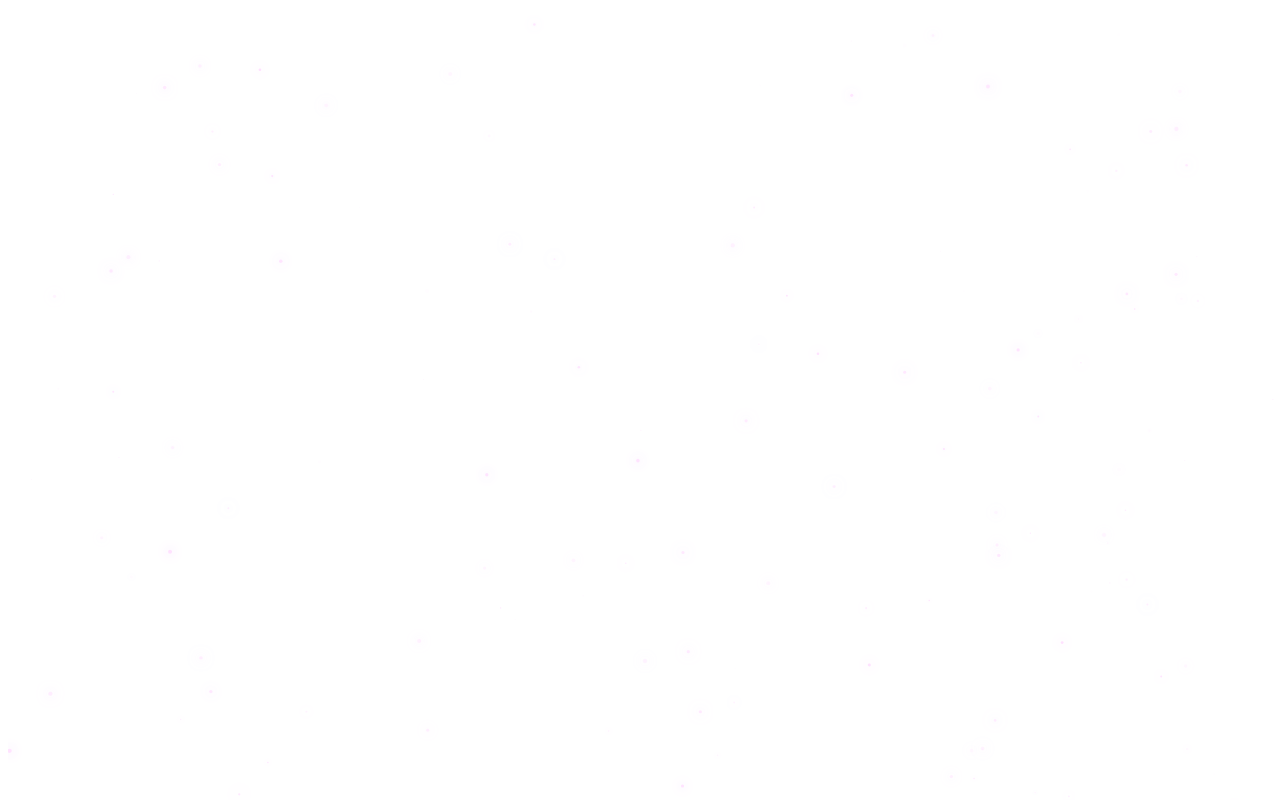
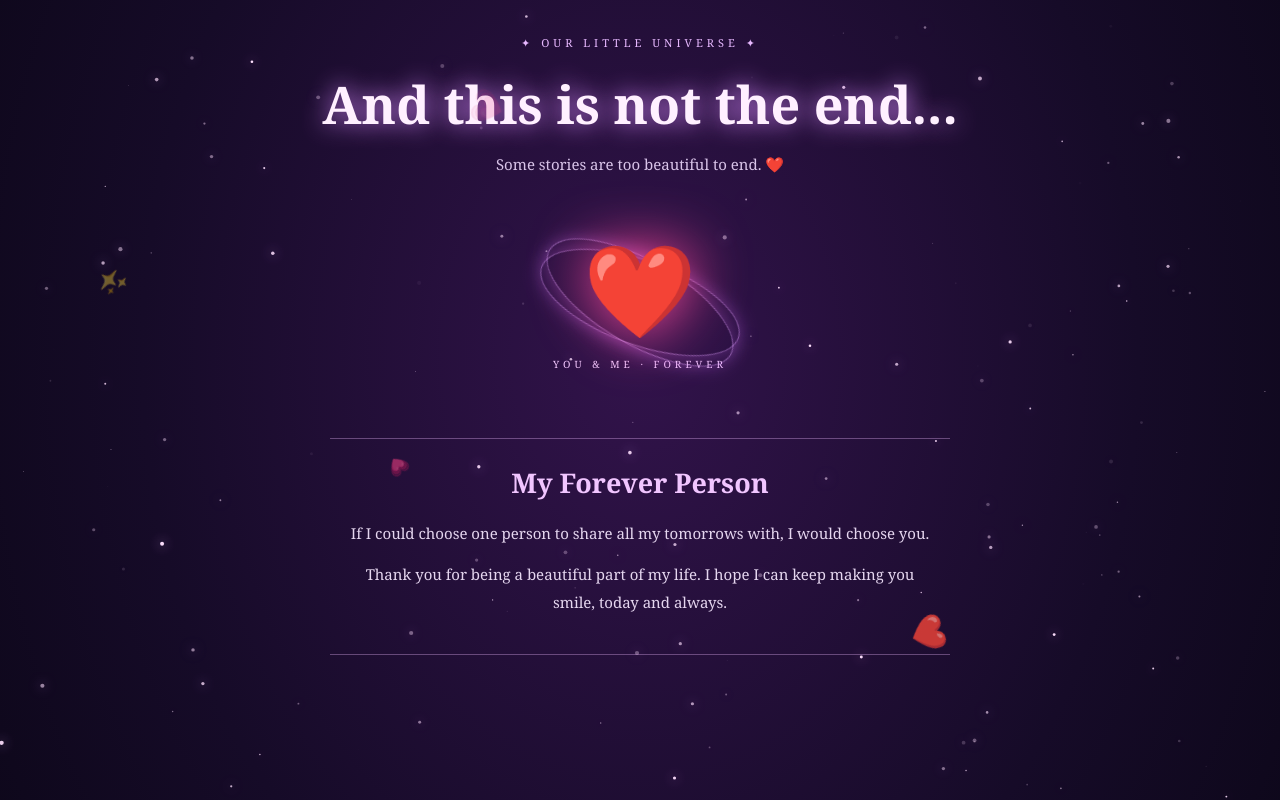
Before and after one commit to rifat014073-sudo/the-most-beautiful-chapter, a plain HTML site: page page6.html in a window 1280 px wide. Shown: the top 800 px of the page. Drawn offline with Linux system fonts and the light colour scheme.

Commit message:
Update final.css

```diff
--- a/final.css
+++ b/final.css
@@ -1,67 +1,250 @@
 
-const canvas = document.getElementById("stars");
-const ctx = canvas.getContext("2d");
+* {
+    margin: 0;
+    padding: 0;
+    box-sizing: border-box;
+}
 
-let stars = [];
+html {
+    scroll-behavior: smooth;
+}
 
-function resizeCanvas() {
-    canvas.width = window.innerWidth;
-    canvas.height = window.innerHeight;
+body {
+    min-height: 100vh;
+    overflow-x: hidden;
+    background:
+        radial-gradient(ellipse at 50% 30%, #32134b 0%, #160b28 55%, #080512 100%);
+    color: white;
+    font-family: Georgia, serif;
+}
 
-    stars = [];
+#stars {
+    position: fixed;
+    inset: 0;
+    width: 100%;
+    height: 100%;
+    z-index: 0;
+    pointer-events: none;
+}
 
-    for (let i = 0; i < 140; i++) {
-        stars.push({
-            x: Math.random() * canvas.width,
-            y: Math.random() * canvas.height,
-            radius: Math.random() * 1.8 + 0.3,
-            opacity: Math.random(),
-            speed: Math.random() * 0.015 + 0.003
-        });
+.container {
+    position: relative;
+    z-index: 1;
+    width: 100%;
+    max-width: 850px;
+    margin: auto;
+    padding: 35px 22px;
+    text-align: center;
+}
+
+.opening {
+    margin-bottom: 35px;
+    animation: fadeUp 2s ease both;
+}
+
+.top-label {
+    color: #e7b8ff;
+    font-size: 11px;
+    letter-spacing: 4px;
+    margin-bottom: 18px;
+}
+
+.opening h1 {
+    font-size: clamp(30px, 6vw, 52px);
+    color: #fff0ff;
+    text-shadow: 0 0 25px #d88aff;
+    margin-bottom: 12px;
+}
+
+.subtitle {
+    color: #d9c4e9;
+    font-size: 15px;
+    line-height: 1.8;
+}
+
+.galaxy-heart {
+    position: relative;
+    width: 220px;
+    height: 190px;
+    margin: 0 auto 35px;
+    display: flex;
+    flex-direction: column;
+    align-items: center;
+    justify-content: center;
+    animation: float 4s ease-in-out infinite;
+}
+
+.heart {
+    font-size: 80px;
+    filter: drop-shadow(0 0 25px #ff4b9b);
+    animation: heartbeat 1.5s infinite;
+    z-index: 2;
+}
+
+.galaxy-heart p {
+    color: #f4c9ff;
+    font-size: 10px;
+    letter-spacing: 4px;
+    margin-top: 15px;
+}
+
+.orbit {
+    position: absolute;
+    width: 210px;
+    height: 85px;
+    border: 1px solid rgba(224, 157, 255, 0.5);
+    border-radius: 50%;
+    box-shadow: 0 0 18px rgba(211, 113, 255, 0.3);
+}
+
+.orbit-one {
+    transform: rotate(35deg);
+    animation: rotate 9s linear infinite;
+}
+
+.orbit-two {
+    transform: rotate(-35deg);
+    animation: rotateReverse 12s linear infinite;
+}
+
+.love-message {
+    max-width: 620px;
+    margin: 0 auto 45px;
+    padding: 25px 20px;
+    border-top: 1px solid rgba(238, 187, 255, 0.35);
+    border-bottom: 1px solid rgba(238, 187, 255, 0.35);
+    animation: fadeUp 2s ease both;
+    animation-delay: 3s;
+    opacity: 0;
+    animation-fill-mode: forwards;
+}
+
+.love-message h2 {
+    color: #f1c5ff;
+    font-size: 27px;
+    margin-bottom: 18px;
+}
+
+.love-message p {
+    color: #e5d6ef;
+    font-size: 15px;
+    line-height: 1.9;
+    margin-bottom: 12px;
+}
+
+.final-question {
+    padding: 20px 15px;
+    animation: fadeUp 2s ease both;
+    animation-delay: 6s;
+    opacity: 0;
+    animation-fill-mode: forwards;
+}
+
+.final-question h2 {
+    color: #ffe1fa;
+    font-size: clamp(25px, 5vw, 38px);
+    line-height: 1.5;
+    text-shadow: 0 0 18px rgba(255, 135, 215, 0.5);
+    margin-bottom: 18px;
+}
+
+.final-question p {
+    color: #d9c4e9;
+    margin-bottom: 18px;
+    line-height: 1.8;
+}
+
+.final-question h3 {
+    color: white;
+    font-size: 23px;
+    margin-bottom: 22px;
+}
+
+.final-answer {
+    margin: 25px auto;
+    animation: glow 2s ease-in-out infinite alternate;
+}
+
+.final-answer h2 {
+    color: #ffb8e8;
+    font-size: clamp(25px, 5vw, 38px);
+    text-shadow: 0 0 20px #ff4bba;
+}
+
+.final-answer p {
+    color: #f2d9ef;
+    margin-top: 12px;
+}
+
+footer {
+    color: #a98bbd;
+    font-size: 10px;
+    letter-spacing: 4px;
+    margin-top: 35px;
+}
+
+.floating-heart {
+    position: fixed;
+    bottom: -30px;
+    color: #ff9bd9;
+    pointer-events: none;
+    z-index: 3;
+    animation: rise 5s linear forwards;
+}
+
+@keyframes fadeUp {
+    from {
+        opacity: 0;
+        transform: translateY(30px);
+    }
+    to {
+        opacity: 1;
+        transform: translateY(0);
     }
 }
 
-function animateStars() {
-    ctx.clearRect(0, 0, canvas.width, canvas.height);
-
-    stars.forEach(star => {
-        star.opacity += star.speed;
-
-        if (star.opacity > 1 || star.opacity < 0.15) {
-            star.speed *= -1;
-        }
-
-        ctx.beginPath();
-        ctx.arc(star.x, star.y, star.radius, 0, Math.PI * 2);
-        ctx.fillStyle = `rgba(255, 225, 255, ${star.opacity})`;
-        ctx.shadowBlur = 12;
-        ctx.shadowColor = "#e6aaff";
-        ctx.fill();
-    });
-
-    requestAnimationFrame(animateStars);
+@keyframes float {
+    0%, 100% { transform: translateY(0); }
+    50% { transform: translateY(-12px); }
 }
 
-function createHeart() {
-    const heart = document.createElement("div");
-
-    heart.className = "floating-heart";
-
-    heart.textContent = ["❤️", "💗", "💕", "✨"][
-        Math.floor(Math.random() * 4)
-    ];
-
-    heart.style.left = Math.random() * 100 + "vw";
-    heart.style.fontSize = (15 + Math.random() * 20) + "px";
-
-    document.body.appendChild(heart);
-
-    setTimeout(() => heart.remove(), 6000);
+@keyframes heartbeat {
+    0%, 100% { transform: scale(1); }
+    50% { transform: scale(1.15); }
 }
 
-window.addEventListener("resize", resizeCanvas);
+@keyframes rotate {
+    from { transform: rotate(0deg); }
+    to { transform: rotate(360deg); }
+}
 
-resizeCanvas();
-animateStars();
+@keyframes rotateReverse {
+    from { transform: rotate(360deg); }
+    to { transform: rotate(0deg); }
+}
 
-setInterval(createHeart, 1000);
+@keyframes rise {
+    to {
+        transform: translateY(-110vh) rotate(360deg);
+        opacity: 0;
+    }
+}
+
+@keyframes glow {
+    from {
+        filter: drop-shadow(0 0 5px #e65bce);
+    }
+    to {
+        filter: drop-shadow(0 0 20px #ff4bba);
+    }
+}
+
+@media (max-width: 600px) {
+    .container {
+        padding: 30px 16px;
+    }
+
+    .love-message p {
+        font-size: 14px;
+    }
+}
```
